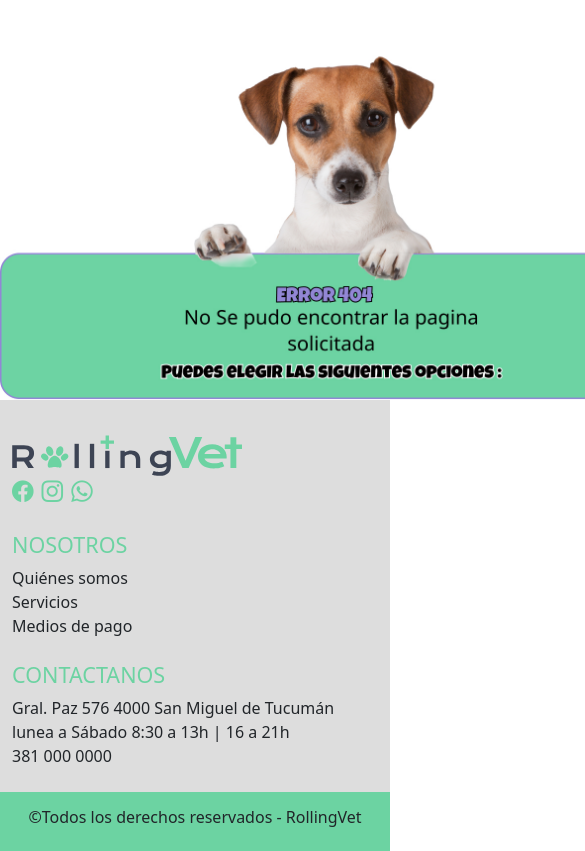
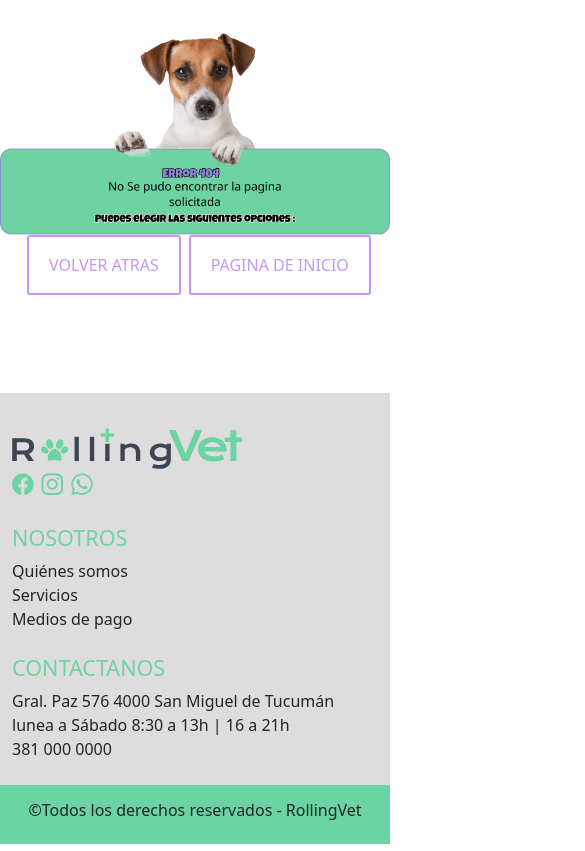
Before and after one commit to RollingVet-Grupo-2/rollingvet-frontend, a React (Vite) app: page / in a window 390 px wide. Shown: the top 851 px of the page, 585 px wide, since content can reach past the window. Built offline with nearby package versions, Linux system fonts and the light colour scheme.

Commit message:
Se agregaron los botones de la pagina de error 404 y sus estilos correspondientes. Tambien modifique los estilos a la imagen del perrito para solucionar problemas de responsive

```diff
--- a/src/App.css
+++ b/src/App.css
@@ -0,0 +1,5 @@
+#root{
+    display: flex;
+    flex-direction: column;
+    min-height: 100vh;
+}
--- a/src/App.jsx
+++ b/src/App.jsx
@@ -2,6 +2,7 @@ import "bootstrap/dist/css/bootstrap.min.css";
 import NavbarPageComponent from './components/common/NavbarComponent';
 import FooterComponent from "./components/common/FooterComponent";
 import Error404 from "./components/views/Error404";
+import "./App.css";
 function App() {
 
   return (
--- a/src/components/views/Error404.jsx
+++ b/src/components/views/Error404.jsx
@@ -1,9 +1,14 @@
 import '../../css/error404.css'
 import imagen404 from '../../assets/ImagenError404.jpg'
+import { Button } from 'react-bootstrap';
 const Error404 = () => {
     return (
-        <section className="text-center">
-        <img src={imagen404} className='perrito_error404' alt="Error 404" />
+        <section className="text-center errorSection">
+        <img src={imagen404} className='perrito_error404 img-fluid' alt="Error 404" />
+        <div className='flex-sm-column mb-5'>
+            <Button className='boton-error404 mx-2'>VOLVER ATRAS</Button>
+            <Button className='boton-error404'>PAGINA DE INICIO</Button>
+        </div>
         </section>
     );
 };
--- a/src/css/error404.css
+++ b/src/css/error404.css
@@ -1,4 +1,53 @@
-.perrito_error404{
-    max-height: 400px;
+.errorSection{
+    flex-grow: 1;
+}
+
+.perrito_error404 {
+    max-height: 450px;
     max-width: auto;
 }
+
+
+.boton-error404 {
+    background: #fff;
+    /* color de fondo */
+    color: #a75ef0a4;
+    /* color de fuente */
+    border: 2px solid #a75ef0a4;
+    /* tamaño y color de borde */
+    padding: 16px 20px;
+    border-radius: 3px;
+    /* redondear bordes */
+    position: relative;
+    z-index: 1;
+    overflow: hidden;
+    display: inline-block;
+}
+
+.boton-error404:hover {
+    color: #fff;
+    background : #a75ef0a4;
+    border-color: #a75ef0a4;
+    /* color de fuente hover */
+}
+
+.boton-error404::after {
+    content: "";
+    background : #a75ef0a4;
+    /* color de fondo hover */
+    position: absolute;
+    z-index: -1;
+    padding: 16px 20px;
+    display: block;
+    left: -20%;
+    right: -20%;
+    top: 0;
+    bottom: 0;
+    transform: skewX(-45deg) scale(0, 1);
+    transition: all 0.3s ease;
+}
+
+.boton-error404:hover::after {
+    transition: all 0.3s ease-out;
+    transform: skewX(-45deg) scale(1, 1);
+}
```
